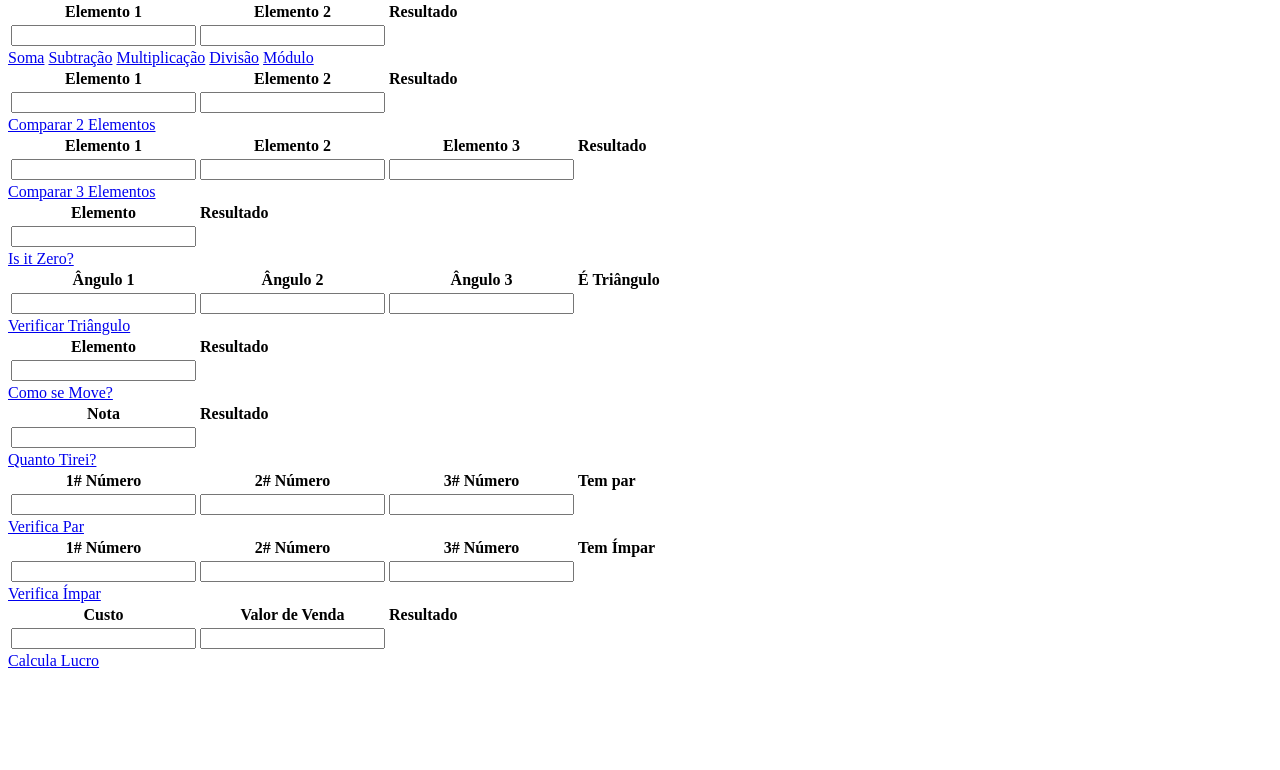
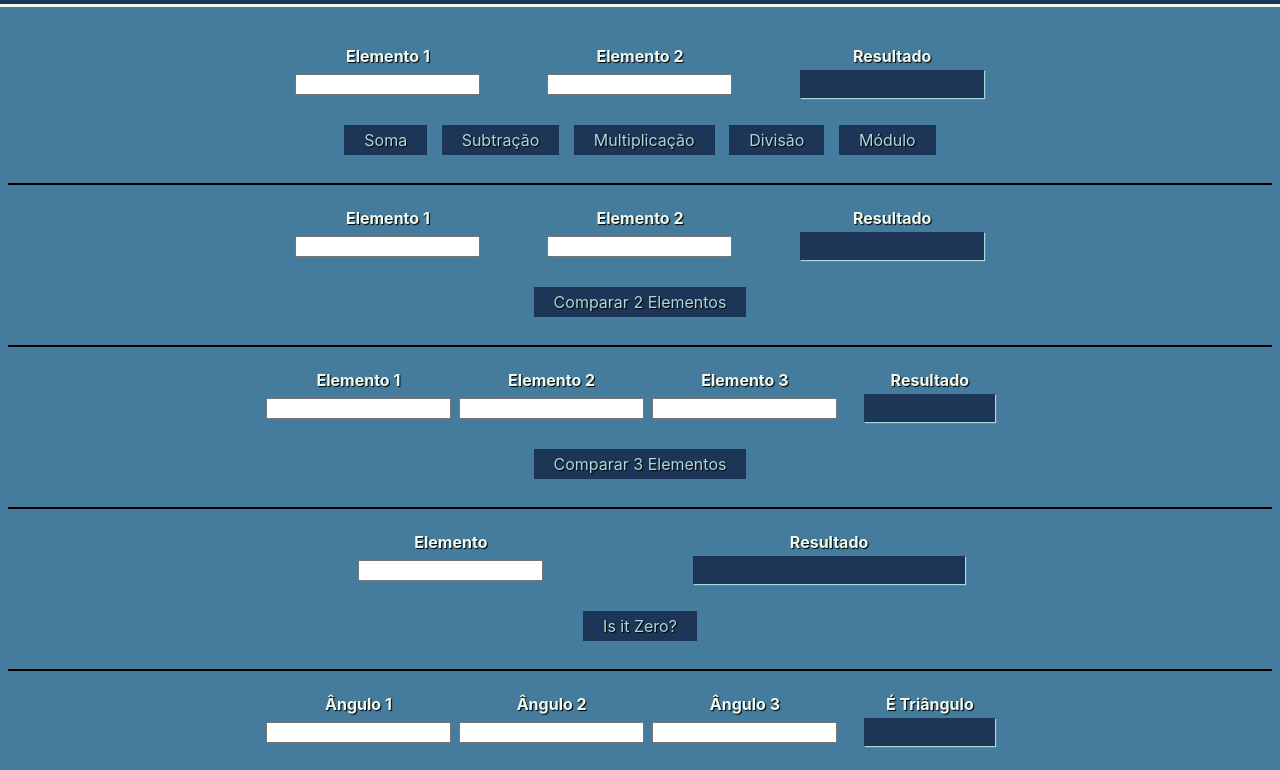
Before and after one commit to mustang-roy/Trybe-Exercicios, a plain HTML site: page bloco_4/4_1/index.html in a window 1280 px wide. Shown: the part 127-897 px from the top of the page. Before the commit the page ends 805 px from the top, so only its background shows below. Drawn offline with Linux system fonts and the light colour scheme.

Commit message:
pagina estilizada

```diff
--- a/bloco_4/4_1/index.html
+++ b/bloco_4/4_1/index.html
@@ -3,16 +3,16 @@
 <head>
   <meta charset="UTF-8">
   <meta name="viewport" content="width=device-width, initial-scale=1.0">
+  <link rel="stylesheet" href="./style.css">
   <title>Exercícios Bloco 4 | Dia 1</title>
 </head>
 <body>
   <header>
     <h1>Exercícios Bloco 4 - Dia 1</h1>
+    <h2>Questões 1 - 10</h2>
   </header>
-
-  <div id="Questão 1">
-    <h2>Questões 1 - 10</h2>
-
+  <div class="main">
+    <div class="topic">
       <table>
         <tr>
           <th>Elemento 1</td>
@@ -25,7 +25,7 @@
           <td><span id="resultado"></span></td>
         </tr>
       </table>
-
+      <div class="opcoes">
         <a href="#!" id="soma">Soma</a>
         <a href="#!" id="subtracao">Subtração</a>
         <a href="#!" id="multiplicacao">Multiplicação</a>
@@ -33,7 +33,9 @@
         <a href="#!" id="module">Módulo</a>
       </div>
 
-  <div class="compare2">
+    </div>
+
+    <div class="compare2 topic">
       <table>
         <tr>
           <th>Elemento 1</td>
@@ -49,7 +51,7 @@
       <a href="#!"id="compare2">Comparar 2 Elementos</a>
     </div>
 
-  <div class="compare3">
+    <div class="compare3 topic">
       <table>
         <tr>
           <th>Elemento 1</td>
@@ -67,7 +69,7 @@
       <a href="#!" id="compare3">Comparar 3 Elementos</a>
     </div>
 
-  <div class="isitzero">
+    <div class="isitzero topic">
       <table>
         <tr>
           <th>Elemento</td>
@@ -81,7 +83,7 @@
       <a href="#!" id="isitzero">Is it Zero?</a>
     </div>
 
-  <div class="triangulo">
+    <div class="triangulo topic">
       <table>
         <tr>
           <th>Ângulo 1</td>
@@ -99,7 +101,7 @@
       <a href="#!" id="triangulo">Verificar Triângulo</a>
     </div>
 
-  <div class="pecaxadrez">
+    <div class="pecaxadrez topic">
       <table>
         <tr>
           <th>Elemento</td>
@@ -113,7 +115,7 @@
       <a href="#!" id="pecaxadrez">Como se Move?</a>
     </div>
 
-  <div class="notaMene">
+    <div class="notaMene topic">
       <table>
         <tr>
           <th>Nota</td>
@@ -127,7 +129,7 @@
       <a href="#!" id="notamene">Quanto Tirei?</a>
     </div>
 
-  <div class="epar">
+    <div class="epar topic">
       <table>
         <tr>
           <th>1# Número</td>
@@ -145,7 +147,7 @@
       <a href="#!" id="epar">Verifica Par</a>
     </div>
 
-  <div class="eimpar">
+    <div class="eimpar topic">
       <table>
         <tr>
           <th>1# Número</td>
@@ -163,7 +165,7 @@
       <a href="#!" id="eimpar">Verifica Ímpar</a>
     </div>
 
-  <div class="calclucro">
+    <div class="calclucro topic">
       <table>
         <tr>
           <th>Custo</td>
@@ -178,7 +180,7 @@
       </table>
       <a href="#!"id="calclucro">Calcula Lucro</a>
     </div>
-
+  </div>
   <script src="./scripts_1-5.js"></script>
 </body>
 </html>
--- /dev/null
+++ b/bloco_4/4_1/style.css
@@ -0,0 +1,80 @@
+:root {
+  --vermelho: rgb(230, 57, 70);
+  --branco: rgb(241, 250, 238);
+  --azulbebe: rgb(168, 218, 220);
+  --azull: rgb(69, 123, 157);
+  --azulmarinho: rgb(29, 53, 87);
+}
+
+body {
+  background-color: var(--azull);
+  font-family: -apple-system, BlinkMacSystemFont, 'Segoe UI', Roboto, Oxygen, Ubuntu, Cantarell, 'Open Sans', 'Helvetica Neue', sans-serif;
+  color: var(--branco);
+}
+
+header {
+  display: block;
+  background-color: var(--azulmarinho);
+  color: var(--branco);
+  position:fixed;
+  top: 0px;
+  left: 0px;
+  width: 100%;
+  margin: auto;
+  padding: 0px;
+  text-align: center;
+  text-shadow: 1px 1px 1px black;
+  border-bottom: solid 3px;
+  z-index: 999;
+}
+
+td, th {
+  width: 190px;
+
+}
+
+span {
+  display: block;
+  width: 70%;
+  height: 18px;
+  margin: auto;
+  padding: 5px;
+  background-color: var(--azulmarinho);
+  font-weight: 700;
+  text-shadow: 1px 1px 1px black;
+  box-shadow: 1px 1px 1px var(--azulbebe);
+}
+
+table {
+  position: relative;
+  width: 60%;
+  left: 20%;
+  top: 20px;
+  text-shadow: 1px 1px 1px black;
+}
+
+a {
+  display: inline-block;
+  position: relative;
+  text-decoration: none;
+  color: var(--azulbebe);
+  background-color: var(--azulmarinho);
+  margin: 2px 5px;
+  padding: 5px 20px;
+  top: 42px;
+  text-shadow: 1px 1px 1px black;
+}
+
+a:hover{
+  background-color: var(--vermelho);
+}
+
+.topic {
+  text-align: center;
+  border-bottom: 2px solid black;
+  height: 160px;
+}
+
+.main {
+  margin-top: 150px;
+}
```
Lines whose indentation alone changed are shown as unchanged.
